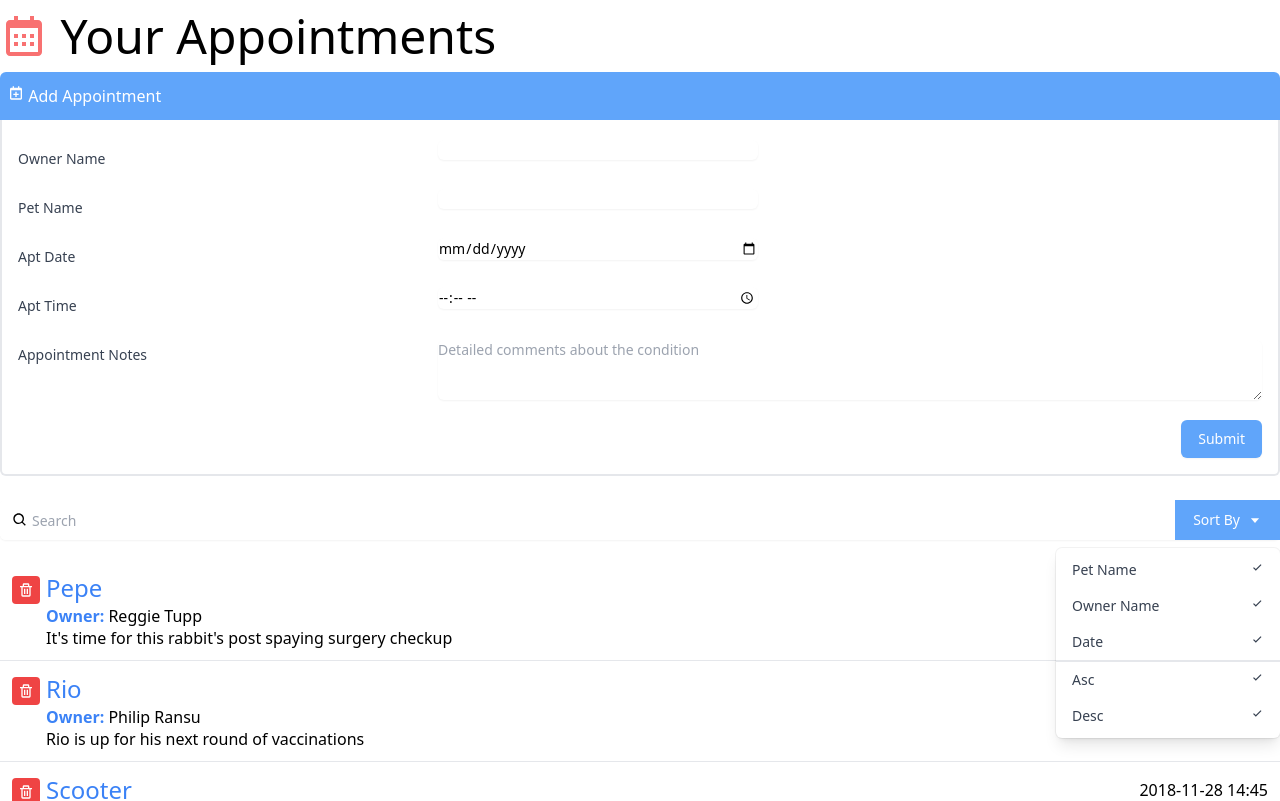
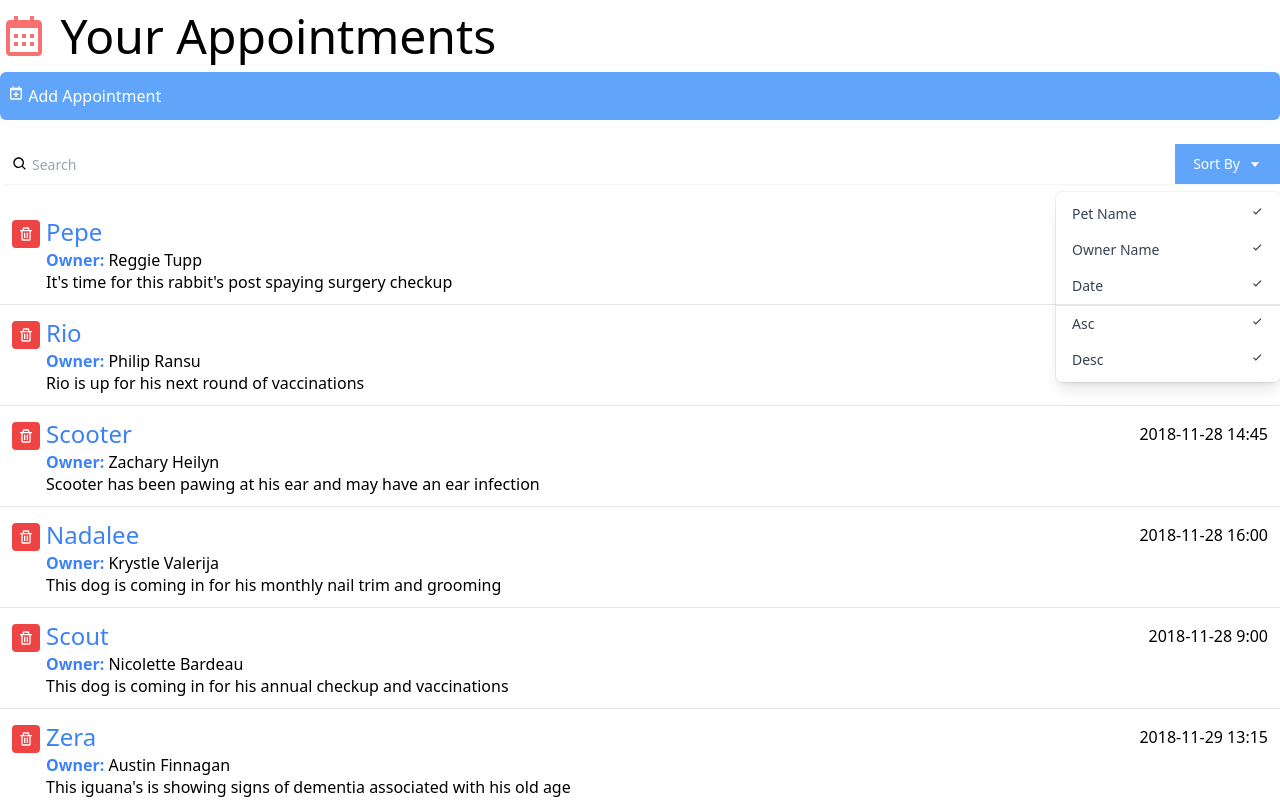
Before and after one commit to JoseAzmitia/reactinterface, a React (Create React App) app: page / in a window 1280 px wide. Shown: the top 801 px of the page. Built offline with nearby package versions, Linux system fonts and the light colour scheme.

Commit message:
Added useState to AddAppointment button

```diff
--- a/src/components/AddAppointment.js
+++ b/src/components/AddAppointment.js
@@ -1,14 +1,24 @@
 import { BiCalendarPlus } from "react-icons/bi";
+import { useState } from "react";
 
 const AddAppointment = () => {
+  let [toggleForm, setToggleForm] = useState(false);
   return (
     <div>
-      <button className="bg-blue-400 text-white px-2 py-3 w-full text-left rounded-t-md">
+      <button
+        onClick={() => {
+          setToggleForm(!toggleForm);
+        }}
+        className={`bg-blue-400 text-white px-2 py-3 w-full text-left rounded-t-md ${
+          toggleForm ? "rounded-t-md" : "rounded-md"
+        }`}
+      >
         <div>
           <BiCalendarPlus className="inline-block align-text-top" /> Add
           Appointment
         </div>
       </button>
+      {toggleForm && (
         <div className="border-r-2 border-b-2 border-l-2 border-light-blue-500 rounded-b-md pl-4 pr-4 pb-4">
           <div className="sm:grid sm:grid-cols-3 sm:gap-4 sm:items-start  sm:pt-5">
             <label
@@ -107,6 +117,7 @@
             </div>
           </div>
         </div>
+      )}
     </div>
   );
 };
```
Lines whose indentation alone changed are shown as unchanged.
